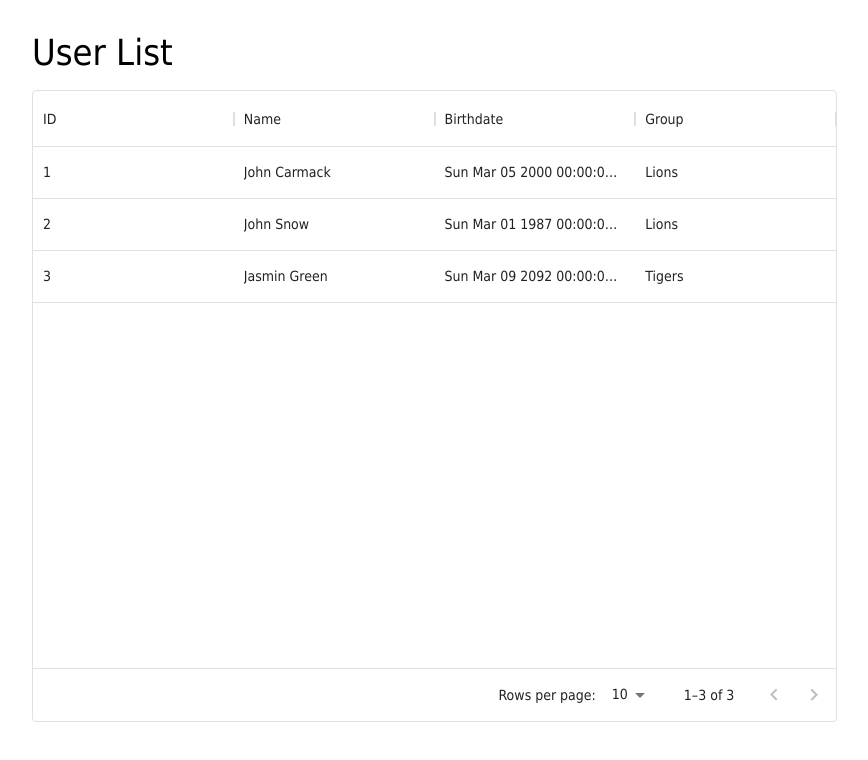
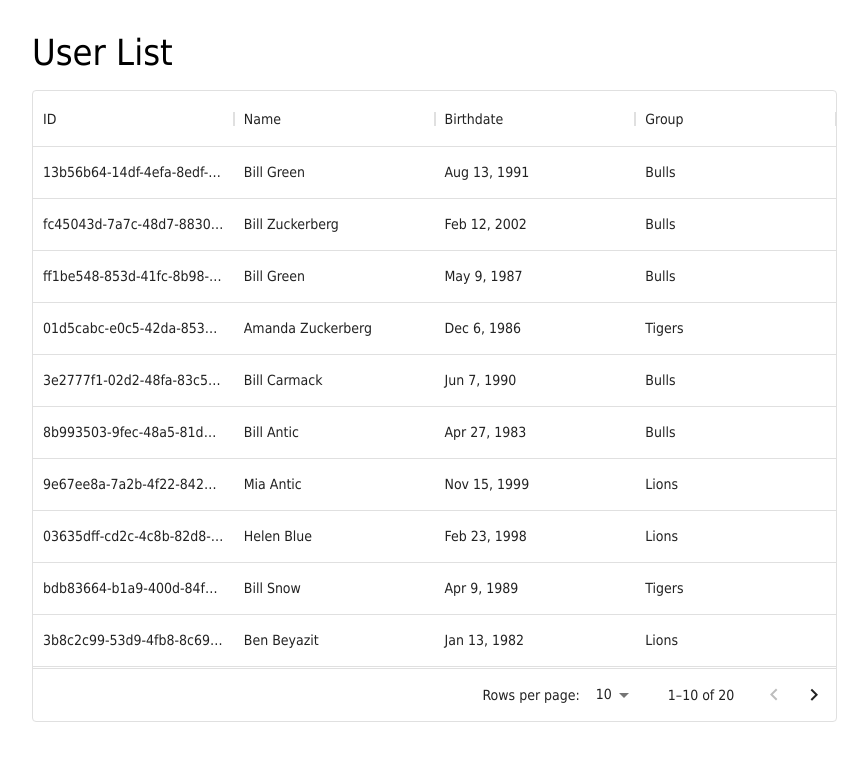
Before and after one commit to inanmadak/user-management-system, a React (Create React App) app: page / in a window 1280 px wide. Shown: the top 760 px of the page, without its empty margins (0-868 px from the left). Built offline with nearby package versions, Linux system fonts and the light colour scheme.

Commit message:
add Formik and Form components

```diff
--- /dev/null
+++ b/src/components/Form/index.ts
@@ -0,0 +1,2 @@
+export { AppInput } from './AppInput';
+export { AppSelect } from './AppSelect';
--- /dev/null
+++ b/src/components/Form/interface.ts
@@ -0,0 +1,10 @@
+export interface SelectOption {
+  value: string | number;
+  label: string;
+  disabled?: boolean;
+}
+
+export interface FormAdditionalActions<T = any> {
+  onCancel: () => void;
+  onSubmitCompleted?: (result: T) => void;
+}
--- /dev/null
+++ b/src/components/Table/Cell/DateCell.tsx
@@ -0,0 +1,13 @@
+import { FC, memo } from 'react';
+
+export const DateCell: FC<{ date?: Date }> = memo(({ date }) => (
+  <div>
+    {date
+      ? date.toLocaleDateString('en-US', {
+          year: 'numeric',
+          month: 'short',
+          day: 'numeric',
+        })
+      : '-'}
+  </div>
+));
--- a/src/components/Table/index.ts
+++ b/src/components/Table/index.ts
@@ -2,3 +2,4 @@ export { AppTable } from './AppTable';
 
 export { StateCell } from './Cell/StateCell';
 export { LongTextCell } from './Cell/LongTextCell';
+export { DateCell } from './Cell/DateCell';
--- a/src/containers/User/List/constants.ts
+++ b/src/containers/User/List/constants.tsx
@@ -1,29 +1,9 @@
 import { GridColDef } from '@mui/x-data-grid';
 
+import { DateCell } from 'components/Table';
 import { UserInfo } from 'common/interface';
 
-export const MOCK_USERS: UserInfo[] = [
-  {
-    id: '1',
-    name: 'John Carmack',
-    birthdate: new Date(2000, 2, 5),
-    group: 'Lions',
-  },
-  {
-    id: '2',
-    name: 'John Snow',
-    birthdate: new Date(1987, 2, 1),
-    group: 'Lions',
-  },
-  {
-    id: '3',
-    name: 'Jasmin Green',
-    birthdate: new Date(2092, 2, 9),
-    group: 'Tigers',
-  },
-];
-
-export const USER_TABLE_COLS: GridColDef[] = [
+export const USER_TABLE_COLS: GridColDef<UserInfo>[] = [
   {
     field: 'id',
     headerName: 'ID',
@@ -41,6 +21,7 @@ export const USER_TABLE_COLS: GridColDef[] = [
     headerName: 'Birthdate',
     flex: 1,
     width: 150,
+    renderCell: ({ value }) => <DateCell date={value} />,
   },
   {
     field: 'group',
--- a/src/containers/User/List/hooks.ts
+++ b/src/containers/User/List/hooks.ts
@@ -1,7 +1,8 @@
 import { useTable } from 'hooks/useTable';
+import { MOCK_USERS } from './mocks';
 
 export const useUserTable = () => {
-  const table = useTable();
+  const table = useTable({ items: MOCK_USERS });
 
   return {
     table,
--- a/src/containers/User/List/index.tsx
+++ b/src/containers/User/List/index.tsx
@@ -1,17 +1,23 @@
 import { Grid } from '@mui/material';
 
 import { PageTitle } from 'components/PageTitle/Component';
-import { MOCK_USERS } from './constants';
+import { useUserTable } from './hooks';
 import { UserTable } from './UserTable';
 
 export const UserList = () => {
+  const {
+    table: {
+      state: { items },
+    },
+  } = useUserTable();
+
   return (
     <Grid container spacing={2}>
       <Grid item xs={12}>
         <PageTitle title='User List' />
       </Grid>
       <Grid item xs={8}>
-        <UserTable rows={MOCK_USERS} />
+        <UserTable rows={items} />
       </Grid>
     </Grid>
   );
--- /dev/null
+++ b/src/containers/User/List/mocks.ts
@@ -0,0 +1,27 @@
+import { v4 as uuidv4 } from 'uuid';
+
+import { UserInfo } from 'common/interface';
+
+const randomNumber = (min = 0, max = 10) => Math.floor(Math.random() * (max - min)) + min;
+
+const NAMES = ['John', 'Jasmin', 'Amanda', 'Joseph', 'Joe', 'Sarah', 'Mia', 'Marie', 'Helen', 'Ben', 'Bill'];
+
+const SURNAMES = ['Green', 'Blue', 'Carmack', 'Zuckerberg', 'Snow', 'Rain', 'Beyazit', 'Ozmen', 'Antic'];
+
+const DEFAULT_GROUPS = ['Lions', 'Tigers', 'Bulls'];
+
+const randomFullName = () => `${NAMES[randomNumber(0, NAMES.length)]} ${SURNAMES[randomNumber(0, SURNAMES.length)]}`;
+
+const randomGroup = () => DEFAULT_GROUPS[randomNumber(0, DEFAULT_GROUPS.length)];
+
+const randomDate = () => new Date(randomNumber(1980, 2005), randomNumber(0, 12), randomNumber(0, 28)); // for simplicity and validity purposes
+
+export const getMockUsers = () =>
+  Array.from({ length: 20 }).map((x, i) => ({
+    id: uuidv4(),
+    name: randomFullName(),
+    birthdate: randomDate(),
+    group: randomGroup(),
+  }));
+
+export const MOCK_USERS: UserInfo[] = getMockUsers();
--- a/src/hooks/useTable/index.ts
+++ b/src/hooks/useTable/index.ts
@@ -12,7 +12,7 @@ const defaultTableState: TableState<any> = {
   selectedItemId: undefined,
 };
 
-export const useTable = <T>(initialState?: TableState<T>): { state: TableState<T> } & TableActions<T> => {
+export const useTable = <T>(initialState?: Partial<TableState<T>>): { state: TableState<T> } & TableActions<T> => {
   const [state, dispatch] = useReducer(tableReducer, { ...defaultTableState, ...initialState });
 
   const setItems = useCallback((items: T[]) => dispatch({ type: TableActionType.SetItems, data: items }), []);
```
Also changed, not shown: src/components/Form/AppInput.tsx (added, +23 -0 lines), src/components/Form/AppSelect.tsx (added, +23 -0 lines).
